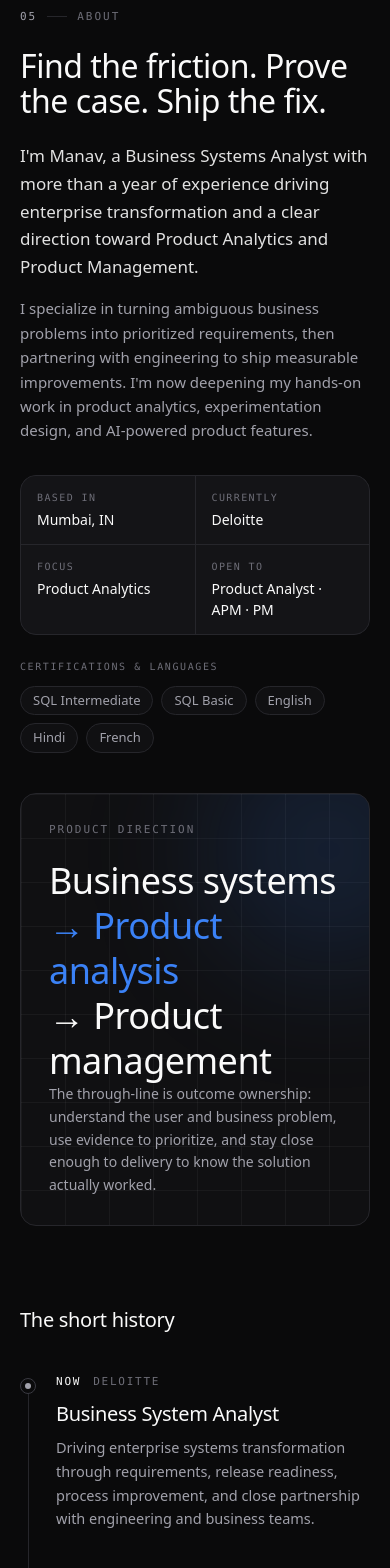
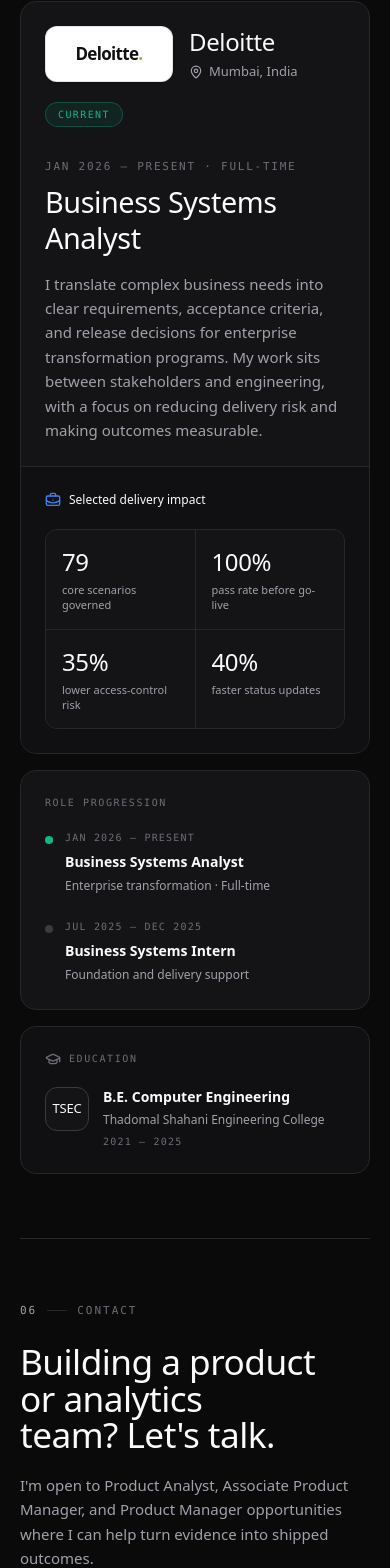
Before and after one commit to manavvp08/manavvp08.github.io, a Next.js app: page / in a window 390 px wide. Shown: the part 4734-6302 px from the top of the page. Built offline with nearby package versions, Linux system fonts and the light colour scheme; no server answers; a web font is replaced by a local one.

Commit message:
feat: merge About and rebuild Experience

```diff
--- a/app/components/command-palette.tsx
+++ b/app/components/command-palette.tsx
@@ -42,7 +42,7 @@
       if (pathname === "/" && document.getElementById(id)) {
         scrollToSection(id);
       } else {
-        router.push(id === "intro" ? "/" : `/#${id}`);
+        router.push(id === "about" ? "/" : `/#${id}`);
       }
     };
     const nav: Item[] = [
@@ -167,7 +167,7 @@
           if (pathnameRef.current === "/" && document.getElementById(item.id)) {
             scrollToSection(item.id);
           } else {
-            router.push(item.id === "intro" ? "/" : `/#${item.id}`);
+            router.push(item.id === "about" ? "/" : `/#${item.id}`);
           }
         }
       }
--- a/app/components/mobile-dock.tsx
+++ b/app/components/mobile-dock.tsx
@@ -20,7 +20,7 @@
   const spy = useScrollSpy(SECTION_IDS);
   const [open, setOpen] = useState(false);
   const onWriting = pathname.startsWith(writingNav.href);
-  const activeId = onWriting ? writingNav.id : pathname === "/" ? spy : "intro";
+  const activeId = onWriting ? writingNav.id : pathname === "/" ? spy : "about";
   const active = onWriting
     ? writingNav
     : navItems.find((n) => n.id === activeId) ?? navItems[0];
@@ -76,7 +76,7 @@
     if (pathname === "/" && document.getElementById(id)) {
       scrollToSection(id);
     } else {
-      router.push(id === "intro" ? "/" : `/#${id}`);
+      router.push(id === "about" ? "/" : `/#${id}`);
     }
   };
 
--- a/app/components/nav-items.tsx
+++ b/app/components/nav-items.tsx
@@ -1,5 +1,4 @@
 import {
-  LayoutGrid,
   Briefcase,
   FolderKanban,
   Layers,
@@ -10,11 +9,11 @@
 } from "lucide-react";
 
 export type IconKey =
-  | "overview"
   | "case-studies"
   | "projects"
   | "toolkit"
   | "about"
+  | "experience"
   | "contact"
   | "writing";
 
@@ -26,11 +25,11 @@
 };
 
 export const navItems: NavItem[] = [
-  { id: "intro", label: "Overview", icon: "overview", key: "01" },
+  { id: "about", label: "About", icon: "about", key: "01" },
   { id: "case-studies", label: "Case Studies", icon: "case-studies", key: "02" },
   { id: "projects", label: "Projects", icon: "projects", key: "03" },
   { id: "toolkit", label: "Toolkit", icon: "toolkit", key: "04" },
-  { id: "about", label: "About", icon: "about", key: "05" },
+  { id: "experience", label: "Experience", icon: "experience", key: "05" },
   { id: "contact", label: "Contact", icon: "contact", key: "06" },
 ];
 
@@ -44,11 +43,11 @@
 export const SECTION_IDS = navItems.map((n) => n.id);
 
 const ICONS: Record<IconKey, LucideIcon> = {
-  overview: LayoutGrid,
   "case-studies": Briefcase,
   projects: FolderKanban,
   toolkit: Layers,
   about: User,
+  experience: Briefcase,
   contact: Mail,
   writing: PenLine,
 };
--- a/app/components/sections/about.tsx
+++ b/app/components/sections/about.tsx
@@ -1,160 +1,157 @@
+import { BriefcaseBusiness, GraduationCap, MapPin } from "lucide-react";
 import Reveal from "../reveal";
 import { Section, Kicker } from "./section-shell";
 
-const timeline = [
+const impact = [
+  { value: "79", label: "core scenarios governed" },
+  { value: "100%", label: "pass rate before go-live" },
+  { value: "35%", label: "lower access-control risk" },
+  { value: "40%", label: "faster status updates" },
+];
+
+const progression = [
   {
-    year: "Now",
-    tag: "Deloitte",
-    title: "Business System Analyst",
-    body: "Driving enterprise systems transformation through requirements, release readiness, process improvement, and close partnership with engineering and business teams.",
+    dates: "Jan 2026 — Present",
+    role: "Business Systems Analyst",
+    detail: "Enterprise transformation · Full-time",
   },
   {
-    year: "Jul 2025",
-    tag: "Deloitte",
-    title: "Started as an intern",
-    body: "Joined Deloitte in Mumbai before moving into the Business System Analyst role in January 2026.",
-  },
-  {
-    year: "2021–2025",
-    tag: "TSEC",
-    title: "BE in Computer Engineering",
-    body: "Studied at Thadomal Shahani Engineering College and built BotX.ai, an accessibility product that converts natural-language intent into web actions.",
-  },
-  {
-    year: "2019–2021",
-    tag: "Cambridge",
-    title: "Engineering Science",
-    body: "Completed Engineering Science studies through the University of Cambridge.",
+    dates: "Jul 2025 — Dec 2025",
+    role: "Business Systems Intern",
+    detail: "Foundation and delivery support",
   },
 ];
 
-const quickFacts = [
-  { k: "Based in", v: "Mumbai, IN" },
-  { k: "Currently", v: "Deloitte" },
-  { k: "Focus", v: "Product Analytics" },
-  { k: "Open to", v: "Product Analyst · APM · PM" },
-];
+function DeloitteLogo() {
+  return (
+    <div
+      role="img"
+      aria-label="Deloitte logo"
+      className="inline-flex h-14 min-w-32 items-center justify-center rounded-xl border border-black/10 bg-white px-4 shadow-sm"
+    >
+      <span className="text-[17px] font-bold tracking-[-0.04em] text-[#111]">
+        Deloitte<span className="text-[#86bc25]">.</span>
+      </span>
+    </div>
+  );
+}
 
-const credentials = ["SQL Intermediate", "SQL Basic", "English", "Hindi", "French"];
+export default function Experience() {
+  return (
+    <Section id="experience" className="py-16 sm:py-32">
+      <Kicker index="05" label="Experience" />
 
-export default function About() {
-  return (
-    <Section id="about" className="py-16 sm:py-32">
-      <Kicker index="05" label="About" />
+      <div className="mt-6 grid gap-4 lg:grid-cols-[1.55fr_0.85fr]">
+        <Reveal>
+          <article className="overflow-hidden rounded-2xl border border-border bg-surface">
+            <div className="border-b border-border p-6 sm:p-8">
+              <div className="flex flex-col gap-5 sm:flex-row sm:items-start sm:justify-between">
+                <div className="flex items-center gap-4">
+                  <DeloitteLogo />
+                  <div>
+                    <h2 className="font-display text-2xl font-semibold tracking-tight text-fg sm:text-[1.75rem]">
+                      Deloitte
+                    </h2>
+                    <p className="mt-1 flex items-center gap-1.5 text-[13px] text-muted">
+                      <MapPin aria-hidden className="h-3.5 w-3.5" /> Mumbai, India
+                    </p>
+                  </div>
+                </div>
+                <span className="w-fit rounded-full border border-success/30 bg-success/10 px-3 py-1 font-mono text-[10px] uppercase tracking-[0.14em] text-success">
+                  Current
+                </span>
+              </div>
 
-      <div className="mt-6 grid gap-10 md:grid-cols-[1.4fr_1fr] md:gap-14">
-        <div>
-          <Reveal>
-            <h2 className="font-display text-[2rem] font-semibold leading-[1.08] tracking-tight text-balance sm:text-[2.6rem]">
-              Find the friction. Prove the case. Ship the fix.
-            </h2>
-          </Reveal>
+              <div className="mt-8">
+                <p className="font-mono text-[11px] uppercase tracking-[0.16em] text-faint">
+                  Jan 2026 — Present · Full-time
+                </p>
+                <h3 className="mt-2 font-display text-[1.8rem] font-semibold leading-tight tracking-tight text-fg sm:text-[2.15rem]">
+                  Business Systems Analyst
+                </h3>
+                <p className="mt-4 max-w-2xl text-[15px] leading-relaxed text-muted">
+                  I translate complex business needs into clear requirements, acceptance
+                  criteria, and release decisions for enterprise transformation programs.
+                  My work sits between stakeholders and engineering, with a focus on
+                  reducing delivery risk and making outcomes measurable.
+                </p>
+              </div>
+            </div>
+
+            <div className="bg-bg-2 p-6 sm:p-8">
+              <div className="flex items-center gap-2 text-[12px] font-medium text-fg">
+                <BriefcaseBusiness aria-hidden className="h-4 w-4 text-accent" />
+                Selected delivery impact
+              </div>
+              <dl className="mt-5 grid grid-cols-2 gap-px overflow-hidden rounded-xl border border-border bg-border sm:grid-cols-4">
+                {impact.map((item) => (
+                  <div key={item.label} className="bg-surface px-4 py-4">
+                    <dd className="font-display text-2xl font-semibold tracking-tight text-fg">
+                      {item.value}
+                    </dd>
+                    <dt className="mt-1 text-[11px] leading-snug text-muted">
+                      {item.label}
+                    </dt>
+                  </div>
+                ))}
+              </dl>
+            </div>
+          </article>
+        </Reveal>
+
+        <div className="grid gap-4">
           <Reveal delay={80}>
-            <div className="mt-6 space-y-4">
-              <p className="text-[17px] leading-relaxed text-fg/90">
-                I&apos;m Manav, a Business Systems Analyst with more than a year of
-                experience driving enterprise transformation and a clear direction toward
-                Product Analytics and Product Management.
-              </p>
-              <p className="text-[15px] leading-relaxed text-muted">
-                I specialize in turning ambiguous business problems into prioritized
-                requirements, then partnering with engineering to ship measurable
-                improvements. I&apos;m now deepening my hands-on work in product analytics,
-                experimentation design, and AI-powered product features.
-              </p>
+            <div className="rounded-2xl border border-border bg-surface p-6">
+              <div className="font-mono text-[10px] uppercase tracking-[0.16em] text-faint">
+                Role progression
+              </div>
+              <div className="mt-5 space-y-6">
+                {progression.map((item, index) => (
+                  <div key={item.role} className="relative pl-5">
+                    <span
+                      className={`absolute left-0 top-1.5 h-2 w-2 rounded-full ${
+                        index === 0 ? "bg-success" : "bg-border-strong"
+                      }`}
+                    />
+                    <p className="font-mono text-[10px] uppercase tracking-[0.12em] text-faint">
+                      {item.dates}
+                    </p>
+                    <h3 className="mt-1.5 text-[14px] font-semibold text-fg">
+                      {item.role}
+                    </h3>
+                    <p className="mt-1 text-[12px] leading-relaxed text-muted">
+                      {item.detail}
+                    </p>
+                  </div>
+                ))}
+              </div>
             </div>
           </Reveal>
 
           <Reveal delay={140}>
-            <dl className="mt-8 grid grid-cols-2 gap-px overflow-hidden rounded-2xl border border-border bg-border">
-              {quickFacts.map((fact) => (
-                <div key={fact.k} className="bg-surface px-4 py-3.5">
-                  <dt className="font-mono text-[10px] uppercase tracking-[0.14em] text-faint">
-                    {fact.k}
-                  </dt>
-                  <dd className="mt-1 text-[14px] font-medium text-fg">{fact.v}</dd>
+            <div className="rounded-2xl border border-border bg-bg-2 p-6">
+              <div className="flex items-center gap-2 font-mono text-[10px] uppercase tracking-[0.16em] text-faint">
+                <GraduationCap aria-hidden className="h-4 w-4" /> Education
+              </div>
+              <div className="mt-5 flex items-start gap-3.5">
+                <span className="grid h-11 w-11 shrink-0 place-items-center rounded-xl border border-border-strong bg-surface font-display text-[13px] font-semibold text-fg">
+                  TSEC
+                </span>
+                <div>
+                  <h3 className="text-[14px] font-semibold leading-snug text-fg">
+                    B.E. Computer Engineering
+                  </h3>
+                  <p className="mt-1 text-[12px] leading-relaxed text-muted">
+                    Thadomal Shahani Engineering College
+                  </p>
+                  <p className="mt-1 font-mono text-[10px] uppercase tracking-[0.12em] text-faint">
+                    2021 — 2025
+                  </p>
                 </div>
-              ))}
-            </dl>
-          </Reveal>
-
-          <Reveal delay={180}>
-            <div className="mt-6">
-              <div className="font-mono text-[10px] uppercase tracking-[0.16em] text-faint">
-                Certifications & languages
-              </div>
-              <div className="mt-3 flex flex-wrap gap-2">
-                {credentials.map((credential) => (
-                  <span
-                    key={credential}
-                    className="rounded-full border border-border bg-bg-2 px-3 py-1 text-[13px] text-muted"
-                  >
-                    {credential}
-                  </span>
-                ))}
               </div>
             </div>
           </Reveal>
         </div>
-
-        <Reveal delay={120}>
-          <div className="bg-grid relative flex min-h-[420px] flex-col justify-between overflow-hidden rounded-2xl border border-border bg-bg-2 p-7">
-            <div className="absolute -right-20 -top-16 h-60 w-60 rounded-full bg-accent/15 blur-3xl" />
-            <div className="relative">
-              <div className="font-mono text-[11px] uppercase tracking-[0.18em] text-faint">
-                Product direction
-              </div>
-              <div className="mt-5 font-display text-4xl font-semibold leading-tight tracking-tight text-fg">
-                Business systems
-                <br />
-                <span className="text-accent">→ Product analysis</span>
-                <br />→ Product management
-              </div>
-            </div>
-            <p className="relative max-w-sm text-[14px] leading-relaxed text-muted">
-              The through-line is outcome ownership: understand the user and business
-              problem, use evidence to prioritize, and stay close enough to delivery to
-              know the solution actually worked.
-            </p>
-          </div>
-        </Reveal>
-      </div>
-
-      <h3 className="mb-10 mt-20 font-display text-xl font-semibold tracking-tight">
-        The short history
-      </h3>
-      <div>
-        {timeline.map((item, index) => {
-          const last = index === timeline.length - 1;
-          return (
-            <Reveal key={`${item.year}-${item.title}`} delay={index * 70}>
-              <div className="grid grid-cols-[auto_1fr] gap-x-5 sm:gap-x-8">
-                <div className="flex flex-col items-center">
-                  <span className="mt-1 grid h-4 w-4 shrink-0 place-items-center rounded-full border border-border-strong bg-bg">
-                    <span className="h-1.5 w-1.5 rounded-full bg-muted" />
-                  </span>
-                  {!last && <span className="w-px flex-1 bg-border" />}
-                </div>
-                <div className={last ? "pb-1" : "pb-12"}>
-                  <div className="flex flex-wrap items-center gap-x-3 gap-y-1">
-                    <span className="font-mono text-[11px] uppercase tracking-[0.16em] text-fg">
-                      {item.year}
-                    </span>
-                    <span className="font-mono text-[11px] uppercase tracking-[0.16em] text-faint">
-                      {item.tag}
-                    </span>
-                  </div>
-                  <h4 className="mt-2.5 font-display text-xl font-semibold tracking-tight text-fg">
-                    {item.title}
-                  </h4>
-                  <p className="mt-2 max-w-xl text-[14.5px] leading-relaxed text-muted">
-                    {item.body}
-                  </p>
-                </div>
-              </div>
-            </Reveal>
-          );
-        })}
       </div>
     </Section>
   );
--- a/app/components/sections/contact.tsx
+++ b/app/components/sections/contact.tsx
@@ -88,7 +88,7 @@
           <p className="text-sm leading-relaxed text-muted">Thanks for stopping by.</p>
           <div className="mt-3 flex items-center justify-between">
             <span className="font-mono text-sm text-fg">- Manav</span>
-            <a href="#intro" className="inline-flex items-center gap-1.5 font-mono text-xs text-muted transition-colors hover:text-fg">
+            <a href="#about" className="inline-flex items-center gap-1.5 font-mono text-xs text-muted transition-colors hover:text-fg">
               <ArrowUp aria-hidden className="h-3.5 w-3.5" /> top
             </a>
           </div>
--- a/app/components/sidebar.tsx
+++ b/app/components/sidebar.tsx
@@ -19,7 +19,7 @@
     if (pathname === "/" && document.getElementById(id)) {
       scrollToSection(id);
     } else {
-      router.push(id === "intro" ? "/" : `/#${id}`);
+      router.push(id === "about" ? "/" : `/#${id}`);
     }
   };
 }
@@ -107,7 +107,7 @@
       <aside className="sticky top-0 hidden h-[100dvh] flex-col justify-between border-r border-border px-8 py-8 lg:flex">
         <div>
           <button
-            onClick={() => go("intro")}
+            onClick={() => go("about")}
             className="group flex items-center gap-3.5 text-left"
           >
             <span className="relative h-12 w-12 shrink-0">
@@ -181,7 +181,7 @@
 
       <header className="sticky top-0 z-30 flex items-center justify-between border-b border-border bg-bg px-5 py-3.5 lg:hidden">
         <button
-          onClick={() => go("intro")}
+          onClick={() => go("about")}
           className="font-display text-[17px] font-semibold tracking-tight text-fg"
         >
           {profile.name}
--- a/app/components/use-scroll-spy.ts
+++ b/app/components/use-scroll-spy.ts
@@ -118,6 +118,6 @@
   }
 
   if (typeof history !== "undefined") {
-    history.replaceState(null, "", id === "intro" ? " " : `#${id}`);
+    history.replaceState(null, "", id === "about" ? " " : `#${id}`);
   }
 }
--- a/app/lib/ask-engine.ts
+++ b/app/lib/ask-engine.ts
@@ -35,9 +35,9 @@
   })),
   {
     id: "experience",
-    label: "About",
-    href: "/#about",
-    text: "I am a Business System Analyst at Deloitte with more than a year of experience in enterprise systems transformation. I moved from an internship into the analyst role in January 2026.",
+    label: "Experience",
+    href: "/#experience",
+    text: "I am a Business Systems Analyst at Deloitte with more than a year of experience in enterprise systems transformation. I moved from an internship into the analyst role in January 2026.",
     keywords: ["experience", "deloitte", "business analyst", "intern", "role", "current"],
   },
   {
@@ -56,8 +56,8 @@
   },
   {
     id: "education",
-    label: "About",
-    href: "/#about",
+    label: "Experience",
+    href: "/#experience",
     text: "I completed a BE in Computer Engineering at Thadomal Shahani Engineering College from 2021 to 2025, following Engineering Science studies through the University of Cambridge from 2019 to 2021.",
     keywords: ["education", "college", "degree", "tsec", "cambridge", "computer engineering"],
   },
@@ -150,7 +150,7 @@
   if (lower.includes("where") || lower.includes("location") || lower.includes("based")) {
     return {
       text: `Manav is based in ${profile.location}.`,
-      sources: [{ label: "Overview", href: "/" }],
+      sources: [{ label: "About", href: "/" }],
     };
   }
   if (lower.includes("hire") || lower.includes("why manav") || lower.includes("stand out")) {
--- a/app/page.tsx
+++ b/app/page.tsx
@@ -1,9 +1,9 @@
 import HashScroll from "./components/hash-scroll";
-import Intro from "./components/sections/intro";
+import About from "./components/sections/intro";
 import CaseStudies from "./components/sections/case-studies";
 import Projects from "./components/sections/projects";
 import Toolkit from "./components/sections/stack";
-import About from "./components/sections/about";
+import Experience from "./components/sections/about";
 import Contact from "./components/sections/contact";
 import { SectionDivider } from "./components/sections/section-shell";
 
@@ -13,7 +13,7 @@
   return (
     <>
       <HashScroll />
-      <Intro />
+      <About />
       <SectionDivider />
       <CaseStudies />
       <SectionDivider />
@@ -21,7 +21,7 @@
       <SectionDivider />
       <Toolkit />
       <SectionDivider />
-      <About />
+      <Experience />
       <SectionDivider />
       <Contact />
     </>
```
Also changed, not shown: app/components/github-heatmap.tsx (deleted, +0 -169 lines), app/components/sections/intro.tsx (+1 -7 lines), 1 other file (tests, documents, lock files or other folders).
